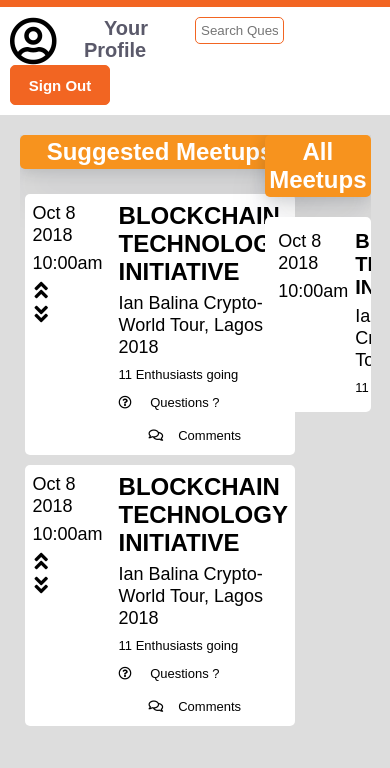
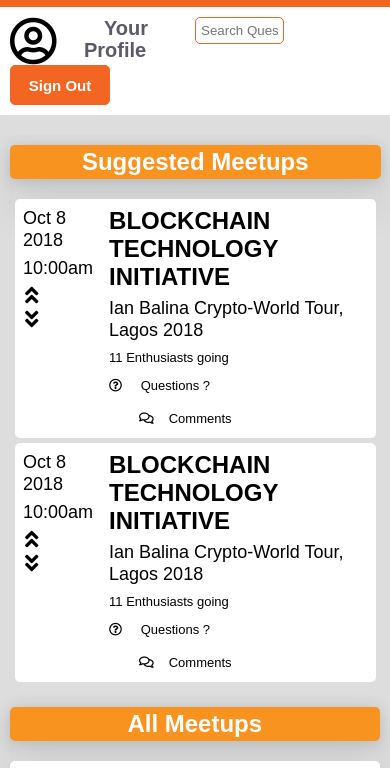
Before and after one commit to Isaacolagoke/Questioner, a plain HTML site: page UI/meetup.html in a window 390 px wide. Shown: the part 48-816 px from the top of the page. Drawn offline with Linux system fonts and the light colour scheme; a web font is replaced by a local one.

Commit message:
added mobile reponsiveness to meetup.html

```diff
--- a/UI/style.css
+++ b/UI/style.css
@@ -1329,6 +1329,22 @@
         margin: 0;
         padding: 0;
     }
+    .container3{
+        width: 100%;
+        margin: auto;
+        overflow: hidden;
+       margin-top: 20px;
+    }
+    .currentmeetupsQC{
+        width: 95%;
+        display: block;
+        margin: 10px;
+    }
+    .usercard{
+        display: block;
+        width: 95%;
+        margin: 10px;
+     }
 }
 
 /* Small devices (portrait tablets and large phones, 600px and up) */
```
